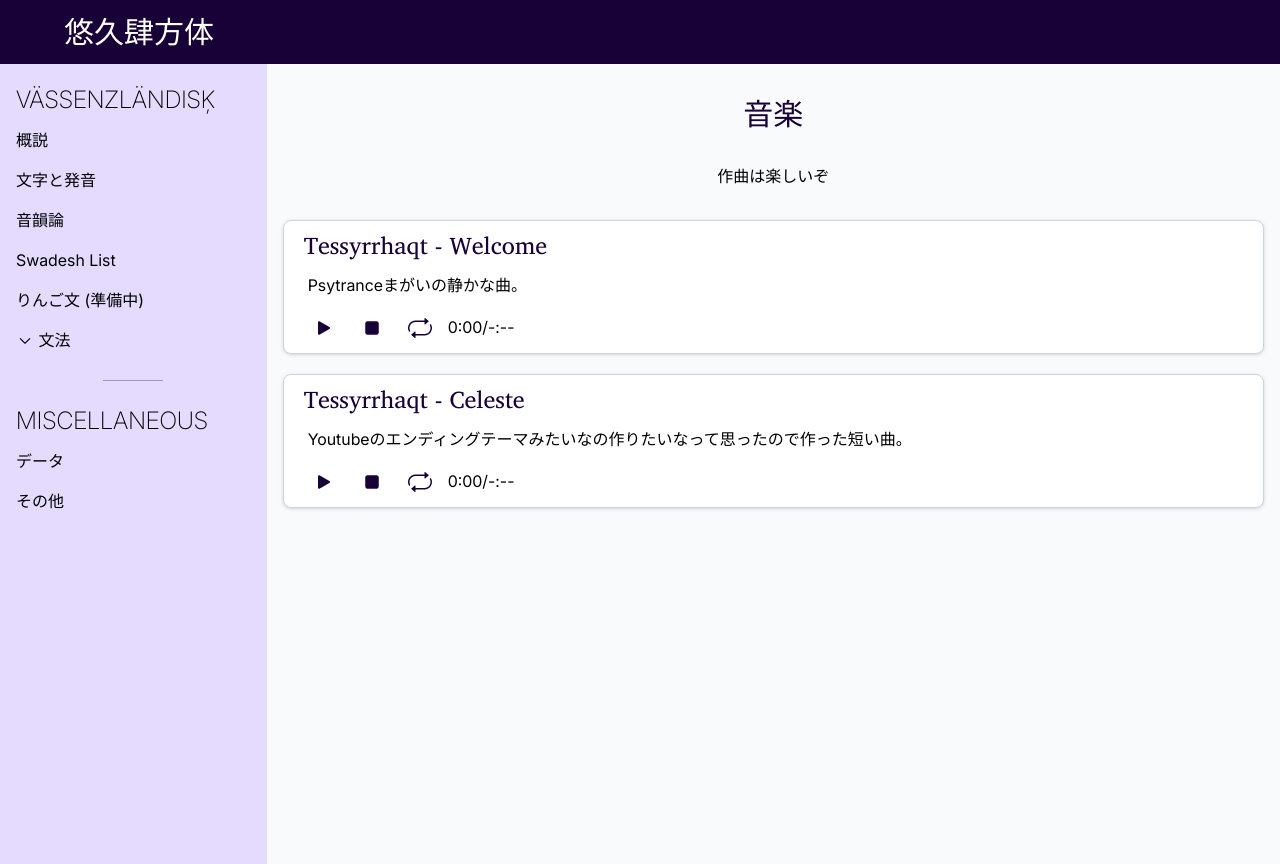
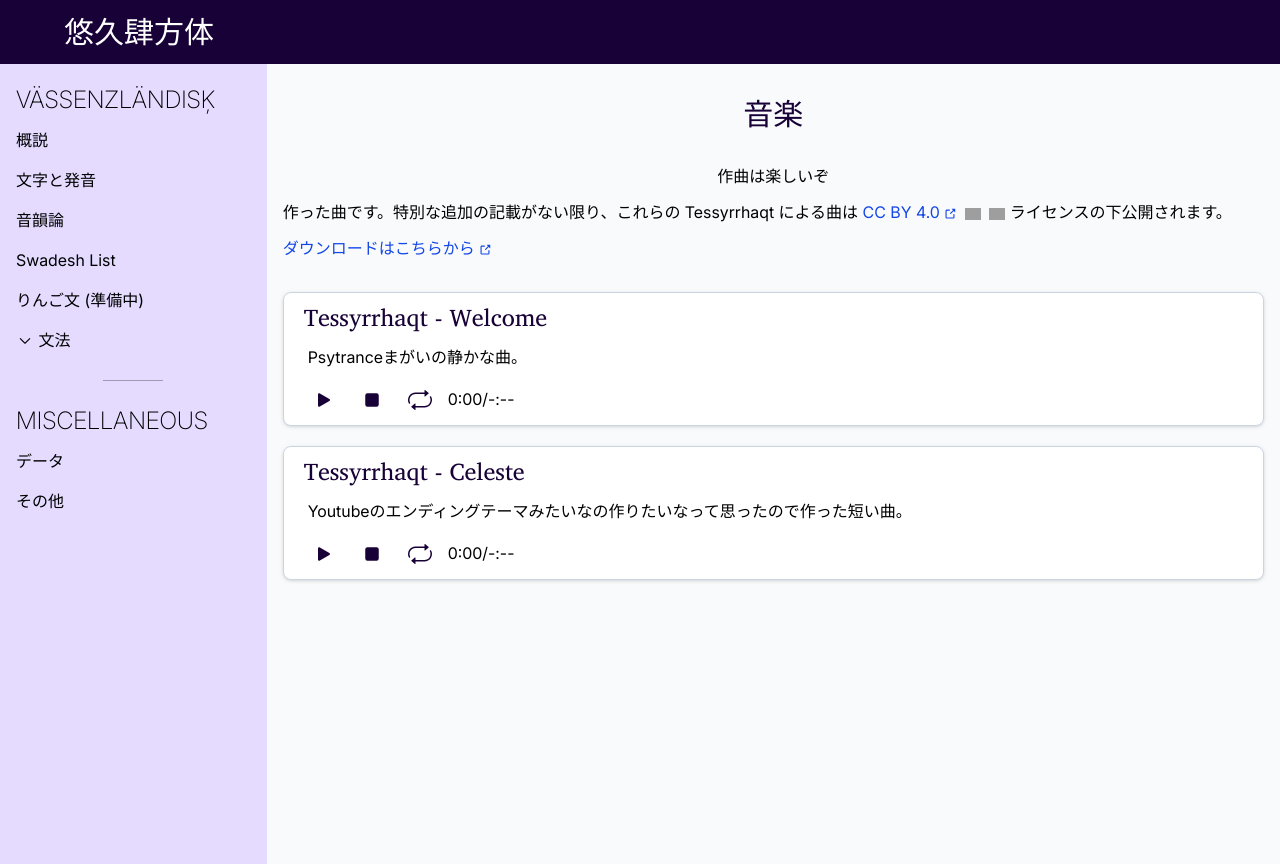
Before and after one commit to tktb-tess/uq-tess-xi, a SvelteKit app: page /others/musik in a window 1280 px wide. Built offline with nearby package versions, Linux system fonts and the light colour scheme; grey boxes are pictures that could not be loaded.

Commit message:
CC BY 4.0ライセンス追加

```diff
--- a/src/routes/(layout1)/others/musik/+page.svelte
+++ b/src/routes/(layout1)/others/musik/+page.svelte
@@ -1,5 +1,6 @@
 <script lang="ts">
 	import { PUBLIC_SITE_NAME } from '$env/static/public';
+	import ExtLink from '$lib/sfc/ext_link.svelte';
 	import PauseFill from '$lib/sfc/pause-fill.svelte';
 	import PlayFill from '$lib/sfc/play-fill.svelte';
 	import Repeat from '$lib/sfc/repeat.svelte';
@@ -88,6 +89,22 @@
 <div>
 	<h2 class="my-8 text-center">音楽</h2>
 	<p class="text-center">作曲は楽しいぞ</p>
+	<p>
+		作った曲です。特別な追加の記載がない限り、これらの Tessyrrhaqt による曲は
+		<ExtLink href="https://creativecommons.org/licenses/by/4.0/">CC BY 4.0</ExtLink>
+		<img
+			src="https://mirrors.creativecommons.org/presskit/icons/cc.svg"
+			alt="Creative Commons License Mark"
+			class="inline-block max-w-4 max-h-4 ms-1"
+		/>
+		<img
+			src="https://mirrors.creativecommons.org/presskit/icons/by.svg"
+			alt="Creative Commons License BY Mark"
+			class="inline-block max-w-4 max-h-4 ms-1"
+		/>
+		ライセンスの下公開されます。
+	</p>
+	<p><ExtLink href="https://github.com/tktb-tess/uq-tess-xi/tree/main/static/audio">ダウンロードはこちらから</ExtLink></p>
 </div>
 
 {#each tracks as track, i (track.path)}
```
